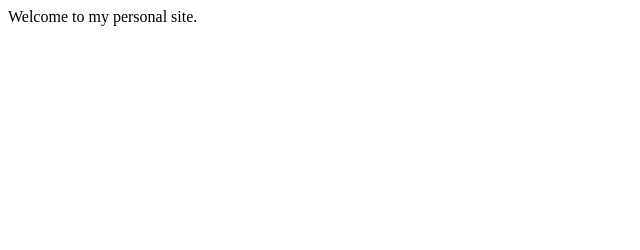
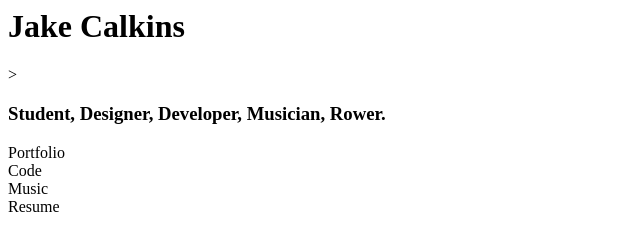
Before and after one commit to JakeCalkins/personal-site, a plain HTML site: page index.html in a window 1280 px wide. Shown: the whole page, without its empty margins (0-640 px from the left). Drawn offline with Linux system fonts and the light colour scheme.

Commit message:
Outlining some divs

```diff
--- a/index.html
+++ b/index.html
@@ -4,6 +4,17 @@
         <title>Jake Calkins</title>
     </head>
     <body>
-        <p>Welcome to my personal site.</p>
+        <div class="container">
+            <div class="title-head">
+                <h1>Jake Calkins</h1>>
+                <h3>Student, Designer, Developer, Musician, Rower.</h3>
+            </div>
+            <div class="main-body">
+                <div class="portfolio">Portfolio</div>
+                <div class="portfolio">Code</div>
+                <div class="portfolio">Music</div>
+                <div class="portfolio">Resume</div>
+            </div>
+        </div>
     </body>
 </html>
```
